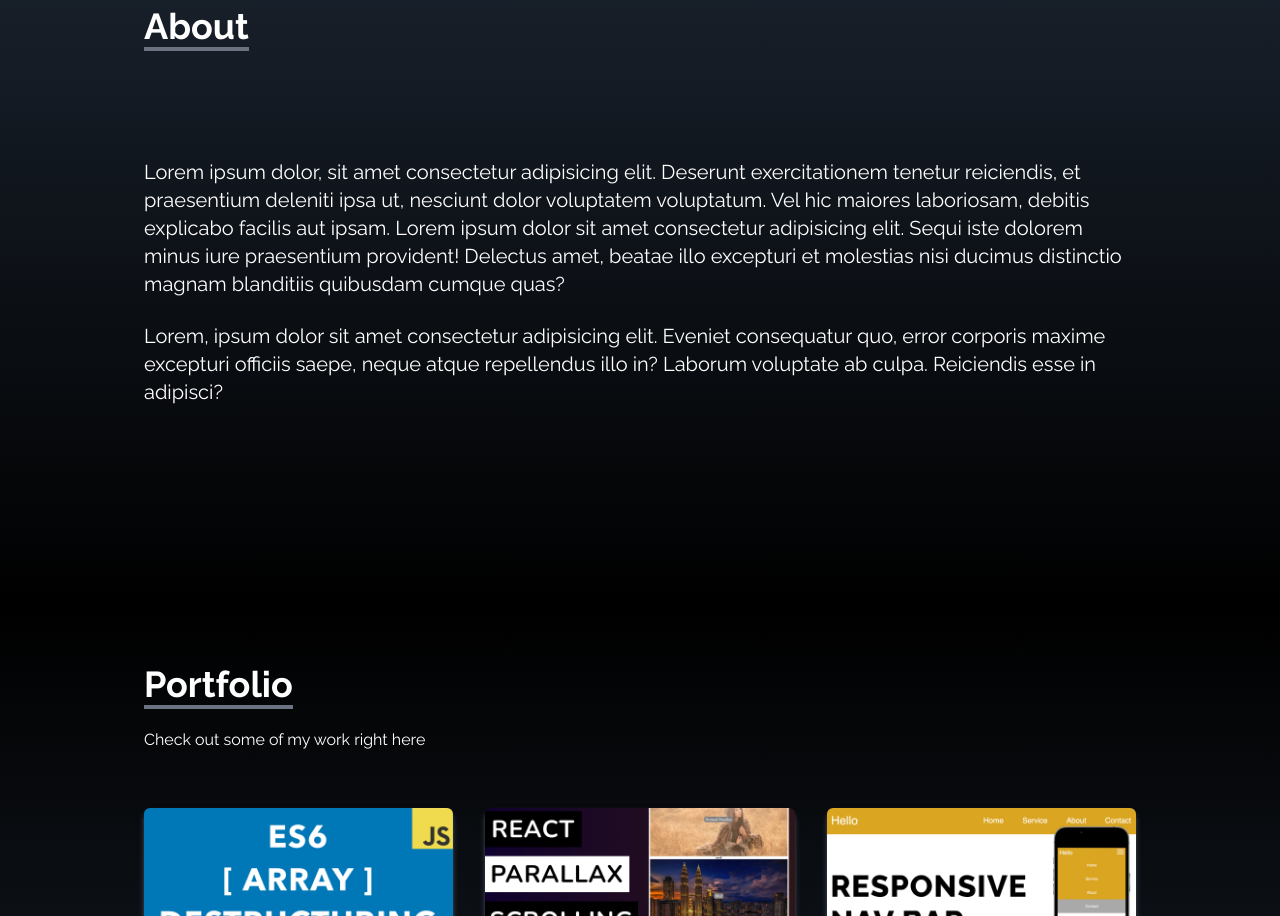
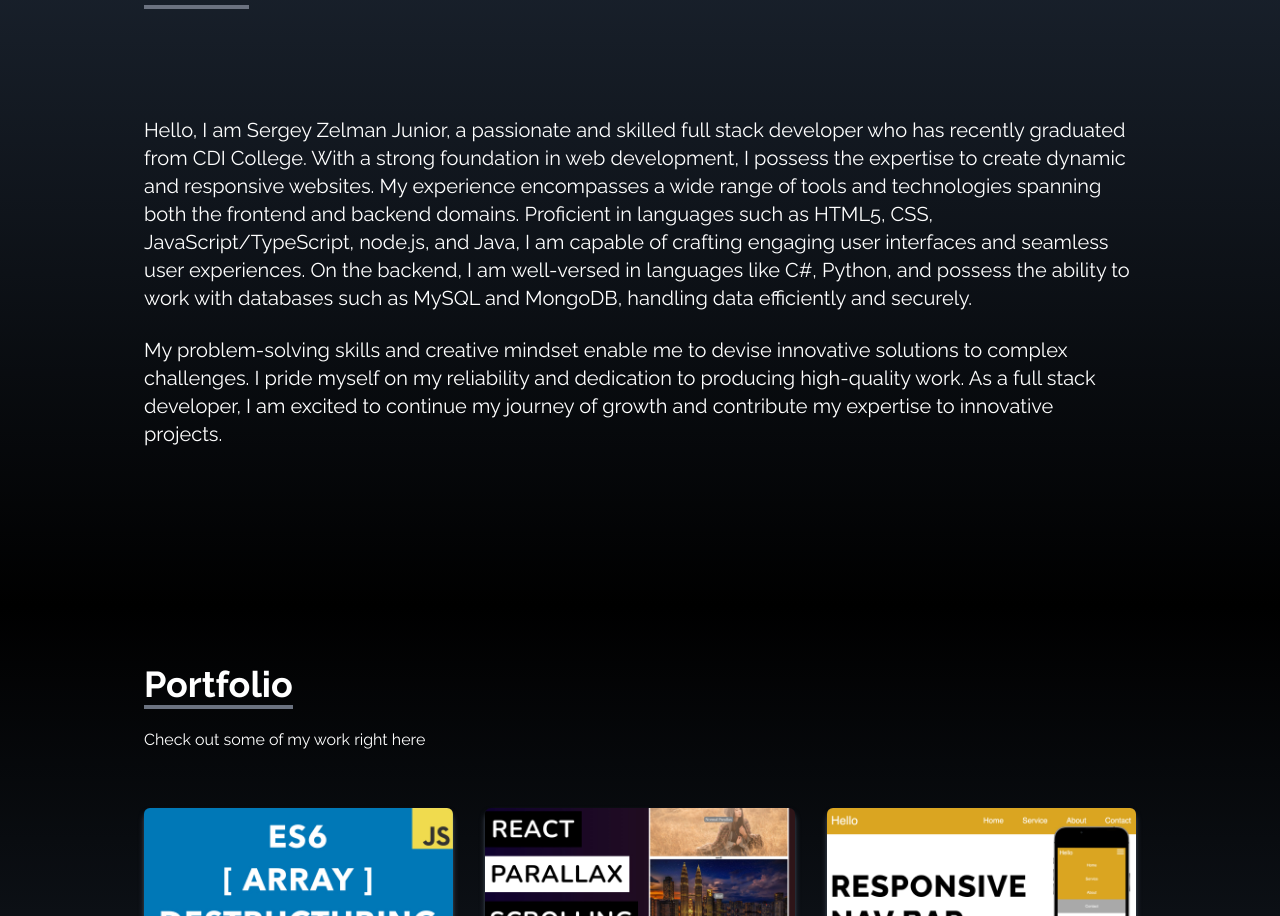
Before and after one commit to Sergey322022/SZportfolio, a React (Vite) app: page / in a window 1280 px wide. Shown: the part 994-1910 px from the top of the page. Built offline with nearby package versions, Linux system fonts and the light colour scheme.

Commit message:
add about me in About page

```diff
--- a/src/components/About.jsx
+++ b/src/components/About.jsx
@@ -11,21 +11,25 @@ function About() {
           </p>
         </div>
         <p className="text-xl mt-20">
-          Lorem ipsum dolor, sit amet consectetur adipisicing elit. Deserunt
-          exercitationem tenetur reiciendis, et praesentium deleniti ipsa ut,
-          nesciunt dolor voluptatem voluptatum. Vel hic maiores laboriosam,
-          debitis explicabo facilis aut ipsam. Lorem ipsum dolor sit amet
-          consectetur adipisicing elit. Sequi iste dolorem minus iure
-          praesentium provident! Delectus amet, beatae illo excepturi et
-          molestias nisi ducimus distinctio magnam blanditiis quibusdam cumque
-          quas?
+          Hello, I am Sergey Zelman Junior, a passionate and skilled full stack
+          developer who has recently graduated from CDI College. With a strong
+          foundation in web development, I possess the expertise to create
+          dynamic and responsive websites. My experience encompasses a wide
+          range of tools and technologies spanning both the frontend and backend
+          domains. Proficient in languages such as HTML5, CSS,
+          JavaScript/TypeScript, node.js, and Java, I am capable of crafting
+          engaging user interfaces and seamless user experiences. On the
+          backend, I am well-versed in languages like C#, Python, and possess
+          the ability to work with databases such as MySQL and MongoDB, handling
+          data efficiently and securely.
         </p>
         <br />
         <p className="text-xl">
-          Lorem, ipsum dolor sit amet consectetur adipisicing elit. Eveniet
-          consequatur quo, error corporis maxime excepturi officiis saepe, neque
-          atque repellendus illo in? Laborum voluptate ab culpa. Reiciendis esse
-          in adipisci?
+          My problem-solving skills and creative mindset enable me to devise
+          innovative solutions to complex challenges. I pride myself on my
+          reliability and dedication to producing high-quality work. As a full
+          stack developer, I am excited to continue my journey of growth and
+          contribute my expertise to innovative projects.
         </p>
       </div>
     </div>
```
